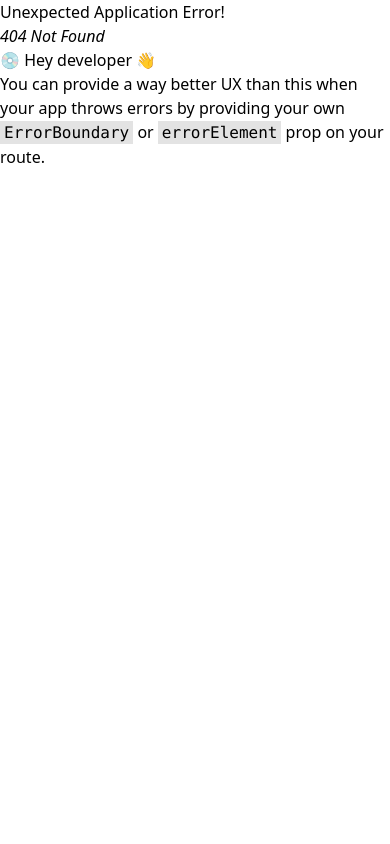
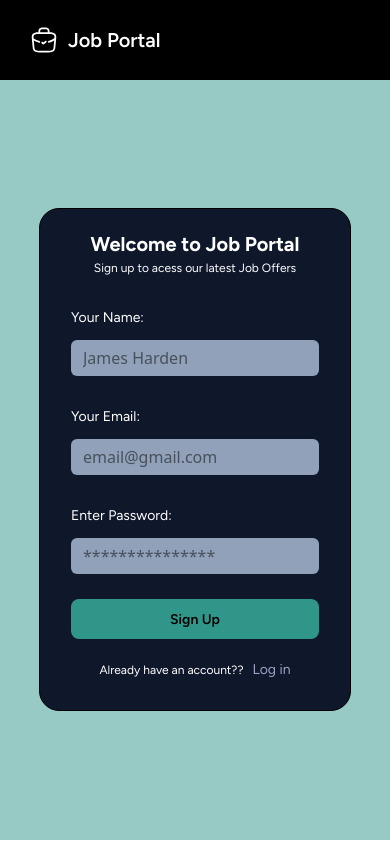
Before and after one commit to Bigbilly-github/job-portal, a React (Vite) app: page /signup in a window 390 px wide. Before the commit this address had no page. Built offline with nearby package versions, Linux system fonts and the light colour scheme.

Commit message:
creating , styling and adding responsiveness to the sign up page, sign up header and sign up body

```diff
--- a/src/components/header.jsx
+++ b/src/components/header.jsx
@@ -26,7 +26,7 @@ function Header (){
                 </nav>
 
                 <div className='flex sm:gap-[20px]  sm:w-[161px] w-[130px]  justify-between items-center h-[40px]'>
-                  <a href="" className='w-[40px]  text-[#FFFFFF] font-fig sm:text-[16px] text-[14px]  hover:opacity-60 font-medium'>Login</a>
+                  <Link to="/signup" className='w-[40px]  text-[#FFFFFF] font-fig sm:text-[16px] text-[14px]  hover:opacity-60 font-medium'>Login</Link>
                     <button className='bg-[#309689] cursor-pointer sm:w-[101px] w-[80px]  hover:text-[#309689] hover:bg-[#FFFFFF]  h-[40px] rounded-[8px] px-[14px] font-fig text-[13px] sm:text-[16px] font-semibold text-[#FFFFFF]'>
                     Register
                     </button>
--- /dev/null
+++ b/src/components/signupbody.jsx
@@ -0,0 +1,51 @@
+
+
+function SignUpBody (){
+
+    return(
+        <>
+        <section className="bg-[#30968980] h-[90vh] flex justify-center items-center">
+            <div className="xl:h-[87vh] xl:pb-0 sm:pb-[40px] pb-[30px] h-auto lg:w-[50%] sm:w-[70%] w-[80%] border rounded-[20px] flex flex-col items-center sm:pt-[30px] pt-[20px] bg-slate-900">
+                <h1 className=" w-[90%] text-center font-fig font-bold  lg:text-[40px] md:text-[35px]  sm:text-[30px] text-[20px] text-white">
+                    Welcome to Job Portal
+                </h1>
+                <p className=" w-[90%] font-fig  text-center  md:text-[16px] sm:text-[14px] text-[12px] text-white">
+                    Sign up to acess our latest Job Offers
+
+                </p>
+                <div className="flex flex-col gap-[12px] mt-[30px] w-[80%] ">
+                    <label htmlFor="name" className="text-white font-fig lg:text-[20px] md:text-[18px] sm:text-[16px] text-[14px]">Your Name:</label>
+                    <input type="text" name="name" id="name"  className="sm:py-[12px] py-[6px] px-[12px] w-[100%]  rounded-[6px] bg-slate-400" placeholder="James Harden" required/>
+
+                </div>
+
+                <div className="flex flex-col gap-[12px] mt-[30px]  w-[80%] ">
+                    <label htmlFor="email" className="text-white font-fig lg:text-[20px] md:text-[18px] sm:text-[16px] text-[14px]">Your Email:</label>
+                    <input type="email" name="email" id="email"  className="sm:py-[12px] py-[6px]  px-[12px] w-[100%] rounded-[6px] bg-slate-400" placeholder="email@gmail.com" required/>
+
+                </div>
+
+                <div className="flex flex-col gap-[12px] mt-[30px]  w-[80%] ">
+                    <label htmlFor="pword" className="text-white font-fig lg:text-[20px] md:text-[18px] sm:text-[16px] text-[14px]">Enter Password:</label>
+                    <input type="password" name="pword" id="pword"  className="sm:py-[12px] py-[6px] px-[12px] w-[100%] rounded-[6px] bg-slate-400" placeholder="***************" required/>
+
+                </div>
+
+                <button className="w-[80%]  sm:mt-[45px] mt-[25px] hover:bg-[#30968980] h-[40px]  sm:h-[50px] duration-200 bg-[#309689] rounded-[8px] font-fig font-semibold text-[14px] sm:text-[18px]  hover:text-[#309689]   ">
+                    Sign Up
+                </button>
+
+                <p className="font-fig md:text-[18px] sm:text-[16px]  text-[12px] text-white mt-[20px] sm:mt-[40px] text-center">
+                Already have an account?? &nbsp; <span className="font-fig sm:text-[18px] text-[14px] hover:underline hover:text-slate-200  cursor-pointer text-[#a0a0c5]">Log in</span>
+                </p>
+
+
+            </div>
+
+        </section>
+        </>
+    )
+
+
+}
+export default SignUpBody
--- /dev/null
+++ b/src/components/signupheader.jsx
@@ -0,0 +1,24 @@
+import logo from '../svg/header/logo.svg'
+
+function SignUpHeader (){
+
+    return(
+        <>
+        <header className='bg-black h-[80px] xl:pl-[70px] pl-[30px] sm:bg-[red] md:bg-[blue] lg:bg-[green] xl:bg-[orange] flex items-center'>
+            <div className='flex gap-[10px]'>
+                <img src={logo} alt="job portal icon" />
+                <p className='font-fig text-[20px] font-semibold text-[#FFFFFF]'>
+                                    Job Portal
+                </p>
+
+            </div>
+
+
+
+
+        </header>
+        </>
+    )
+
+}
+export default SignUpHeader
--- a/src/main.jsx
+++ b/src/main.jsx
@@ -9,6 +9,7 @@ import Homepage from './pages/homepage.jsx'
 import ScrollToTop from './components/scrolltotop.jsx'
 import AboutUs from './pages/aboutus.jsx'
 import ContactUs from './pages/contactus.jsx'
+import SignUpPage from './pages/signuppage.jsx'
 
 
 
@@ -39,6 +40,10 @@ const router = createBrowserRouter([
   {
     path:"/contactus",
     element:<Layout><ContactUs /></Layout>,
+  },
+  {
+    path:"/signup",
+    element:<Layout><SignUpPage /></Layout>,
   }
 
 
--- /dev/null
+++ b/src/pages/signuppage.jsx
@@ -0,0 +1,15 @@
+import SignUpBody from "../components/signupbody"
+import SignUpHeader from "../components/signupheader"
+
+function SignUpPage (){
+
+    return(
+        <>
+        <SignUpHeader/>
+        <SignUpBody/>
+
+        </>
+    )
+
+}
+export default SignUpPage
```
